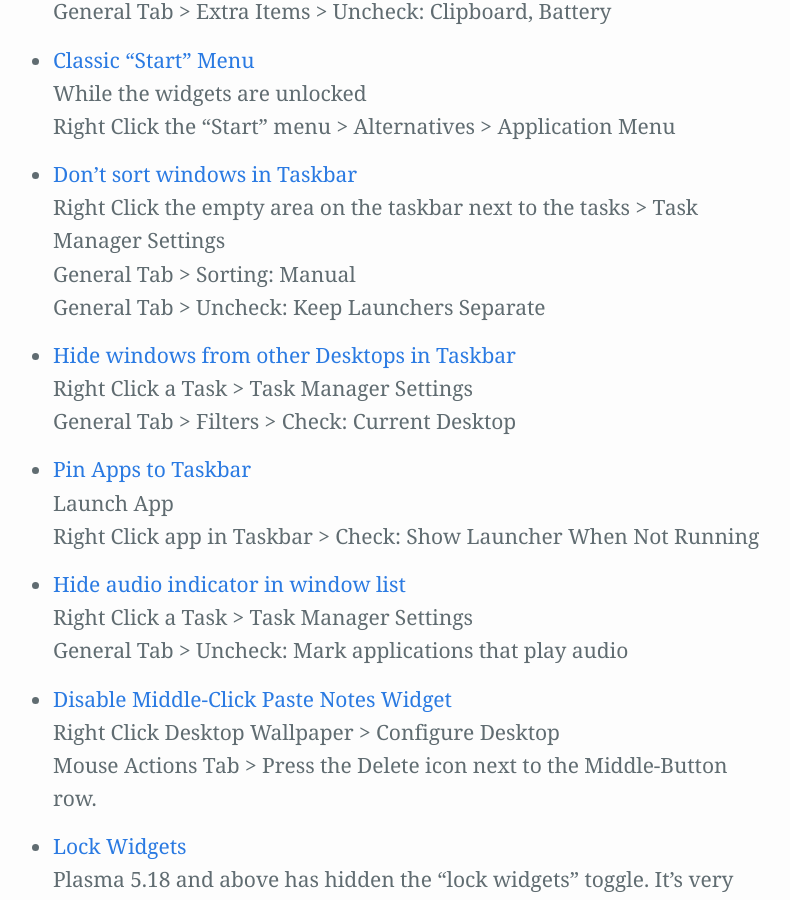
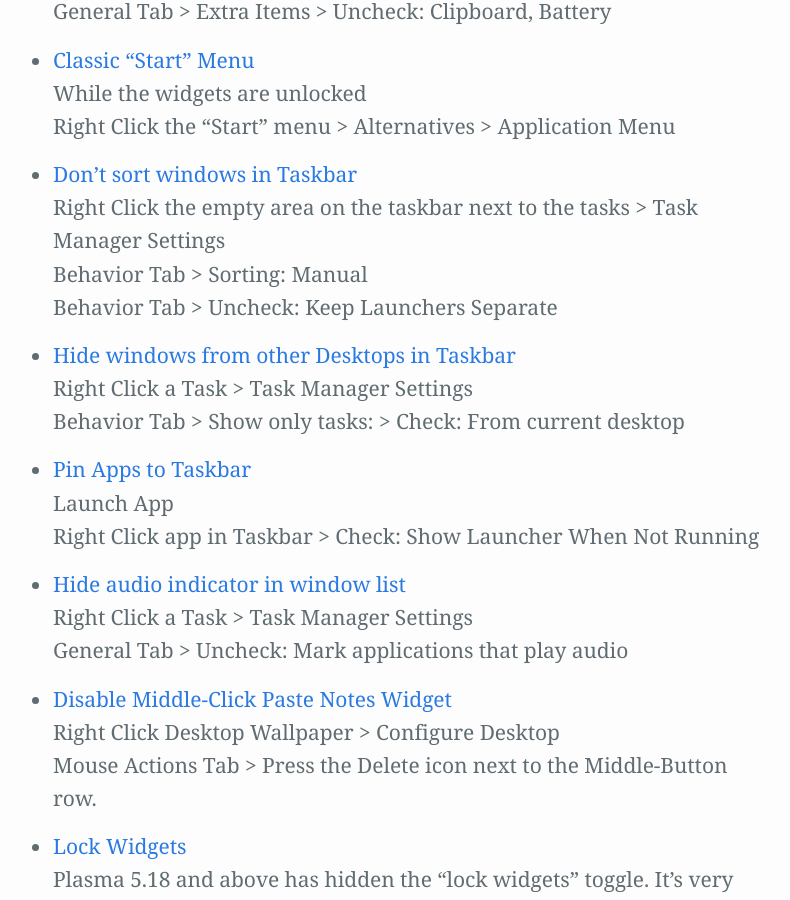
Before and after one commit to Zren/zren.github.io, a Jekyll site: the page built from kde_tips/tips.md, in a window 1280 px wide and 900 px high, scrolled down 823 px. Shown: the whole window, without its empty margins (247-1037 px from the left). Built offline with Jekyll 4.4.1, drawn with Linux system fonts in a browser that asks for light colours; our own code applies the rules of GitHub Pages for plain Markdown files.

Commit message:
Update TaskManager widget config tips

```diff
--- a/kde_tips/tips.md
+++ b/kde_tips/tips.md
@@ -37,13 +37,13 @@
 
 {% capture label %}Don’t sort windows in Taskbar{% endcapture %}{% capture contents %}
   Right Click the empty area on the taskbar next to the tasks > Task Manager Settings
-  General Tab > Sorting: Manual
-  General Tab > Uncheck: Keep Launchers Separate
+  Behavior Tab > Sorting: Manual
+  Behavior Tab > Uncheck: Keep Launchers Separate
 {% endcapture%}{% include tip.html label=label contents=contents %}
 
 {% capture label %}Hide windows from other Desktops in Taskbar{% endcapture %}{% capture contents %}
   Right Click a Task > Task Manager Settings
-  General Tab > Filters > Check: Current Desktop
+  Behavior Tab > Show only tasks: > Check: From current desktop
 {% endcapture%}{% include tip.html label=label contents=contents %}
 
 {% capture label %}Pin Apps to Taskbar{% endcapture %}{% capture contents %}
```
